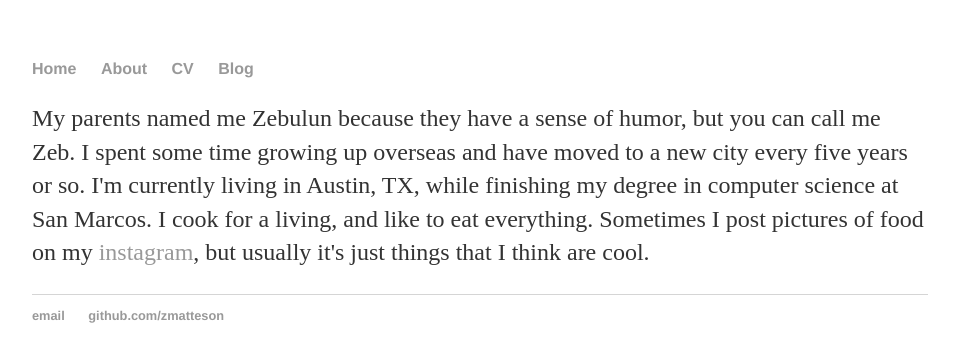
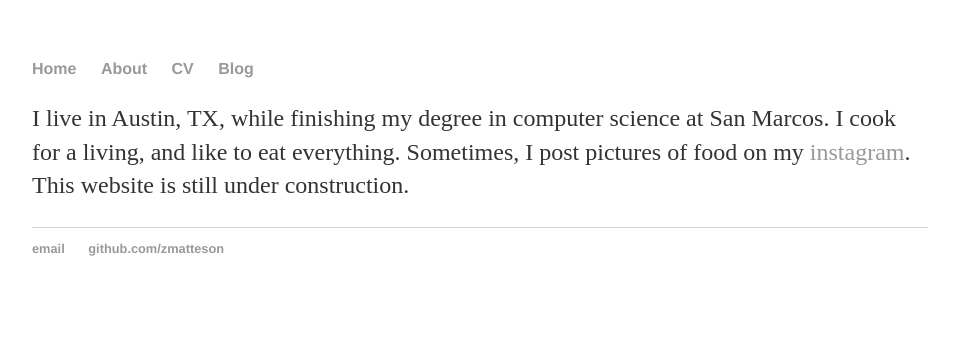
Before and after one commit to zmatteson/old-site, a Jekyll site: the page built from about/index.html, in a window 1280 px wide. Shown: the top 362 px of the page, without its empty margins (160-1119 px from the left). Built offline with Jekyll 4.4.1, drawn with Linux system fonts in a browser that asks for light colours.

Commit message:
editing about page

```diff
--- a/about/index.html
+++ b/about/index.html
@@ -3,10 +3,8 @@ layout: default
 title: Zebulun Matteson
 ---
 <div class="blurb">
-	<p>My parents named me Zebulun because they have a sense of humor, but you can call me Zeb.
-	   I spent some time growing up overseas and have moved to a new city every five
-	   years or so. I'm currently living in Austin, TX, while finishing my degree in computer
-	   science at San Marcos.  I cook for a living, and like to eat everything.  Sometimes I
-	   post pictures of food on my <a href="https://www.instagram.com/zebmatteson/">instagram</a>,
-	   but usually it's just things that I think are cool.
+	<p>I live in Austin, TX, while finishing my degree in computer
+	   science at San Marcos.  I cook for a living, and like to eat everything.  Sometimes, I
+	   post pictures of food on my <a href="https://www.instagram.com/zebmatteson/">instagram</a>.
+	   This website is still under construction.</p>
 </div><!-- /.blurb -->
```
